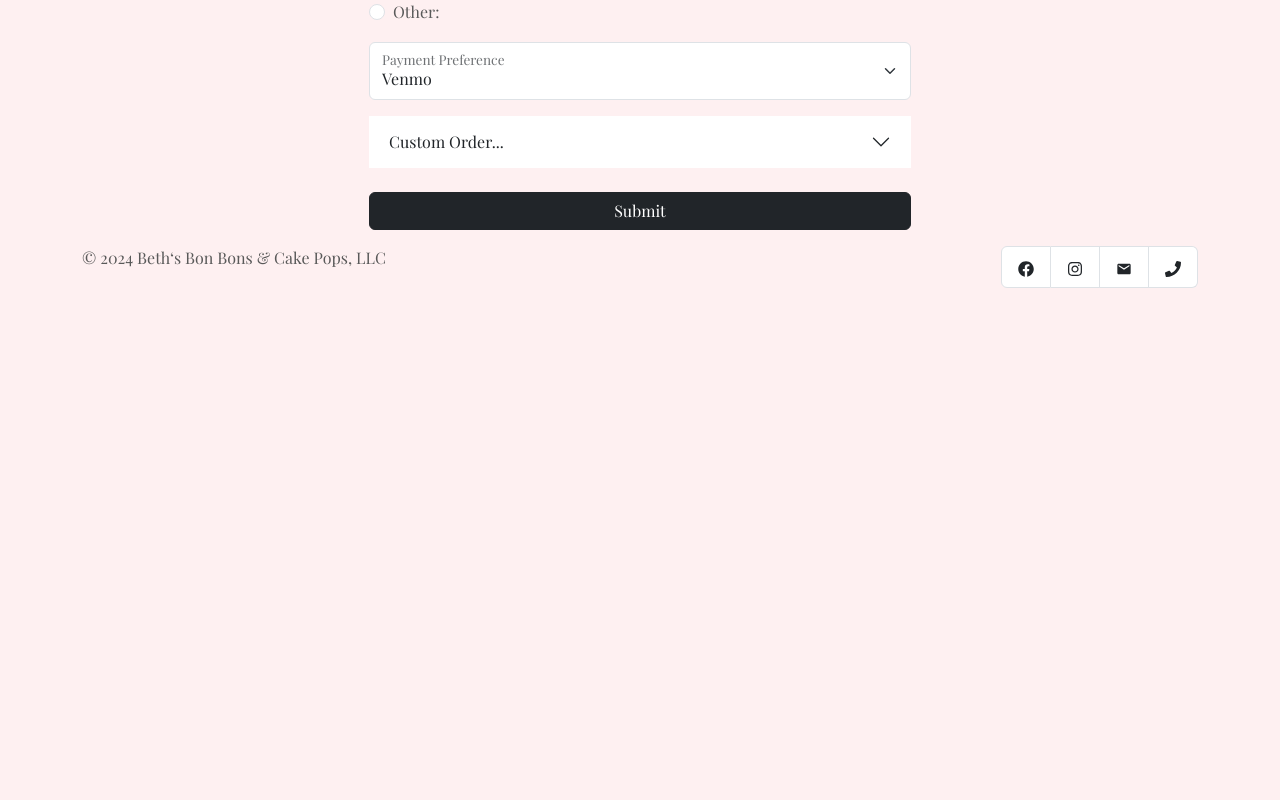
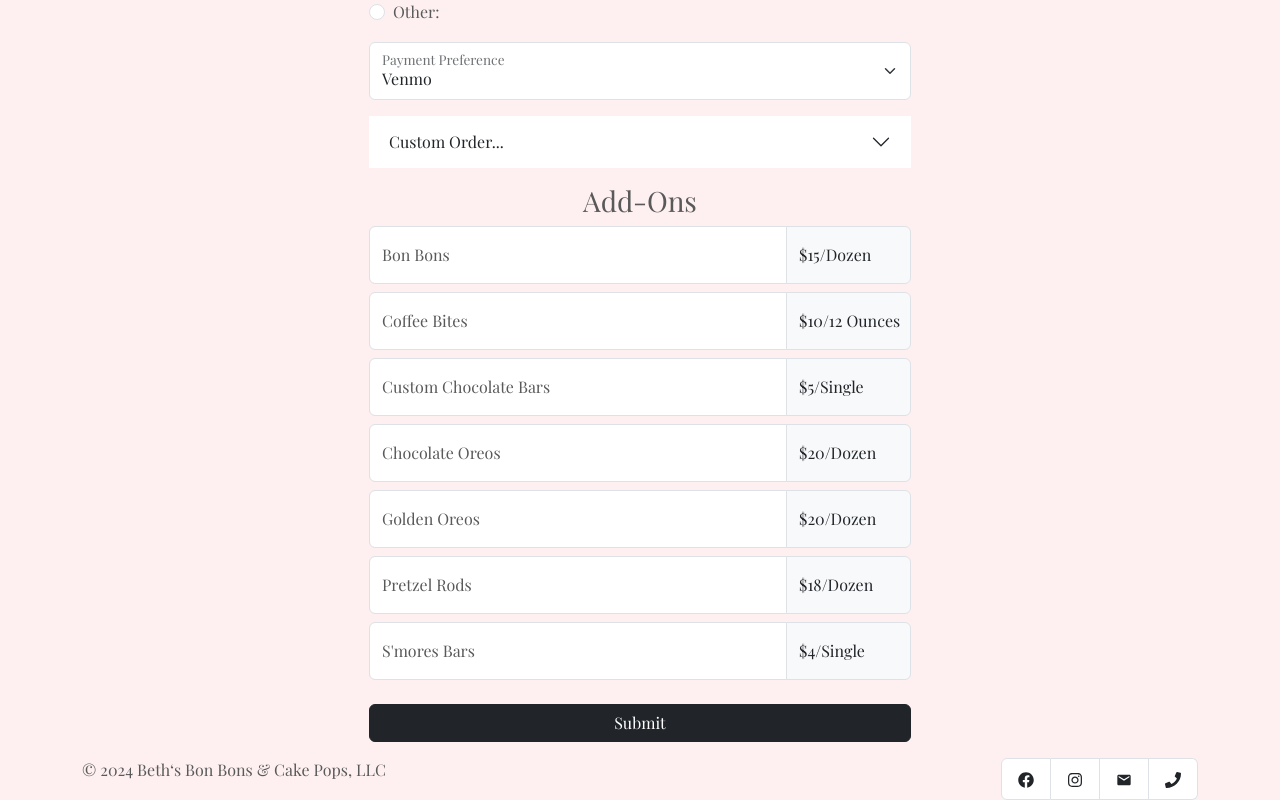
Before and after one commit to kirkhansen/beths-bon-bons, a Next.js app: page /order in a window 1280 px wide. Shown: the part 769-1569 px from the top of the page. Before the commit the page ends 1057 px from the top, so only its background shows below. Built offline with nearby package versions, Linux system fonts and the light colour scheme.

Commit message:
Add addons
also currently allow no dropdown selection / remove the validation that
one dropdown needs to be active.

```diff
--- a/src/app/order/page.tsx
+++ b/src/app/order/page.tsx
@@ -9,6 +9,7 @@ import InputGroup from "react-bootstrap/InputGroup";
 import FloatingLabel from "react-bootstrap/FloatingLabel";
 import Spinner from "react-bootstrap/Spinner";
 import {
+  addOns,
   email,
   defaultFormState,
   BaseFormState,
@@ -51,12 +52,6 @@ const OrderPage: React.FC = () => {
     event.preventDefault();
     const form = event.currentTarget;
     setLoading(true);
-
-    if(activeKey === null) {
-      setErrorMessage("Please open one of the order form sections to submit before submitting.");
-      setLoading(false);
-      return;
-    }
 
     if (form.checkValidity() === false) {
       event.stopPropagation();
@@ -293,6 +288,26 @@ const OrderPage: React.FC = () => {
             </Accordion.Item>
             {/* End custom orders */}
           </Accordion>
+          <h3 className="text-center mt-3">Add-Ons</h3>
+          {addOns.map((item) => (
+            <Form.Group key={item["name"]} className="mb-2">
+              <InputGroup key={item + "-optional-input-group"}>
+                <FloatingLabel key={item + "-label"} label={item["name"]}>
+                <Form.Control
+                  key={item + "-add-ons"}
+                  name={item["name"]}
+                  placeholder={item["name"]}
+                  onChange={handleChange}
+                  type="number"
+                  min="0"
+                />
+                </FloatingLabel>
+                <InputGroup.Text key={item + "input-group-text"} style={{width: "125px"}} className="text-center">
+                  ${item["price"]}/{item["unit"]}
+                </InputGroup.Text>
+              </InputGroup>
+            </Form.Group>
+          ))}
           <div className="d-grid gap-2 mt-4">
             <Button variant="dark" type="submit" disabled={loading}>
               {loading ? (
--- a/src/constants.tsx
+++ b/src/constants.tsx
@@ -1,4 +1,4 @@
-export const ORDER_FORM_URI = "https://script.google.com/macros/s/AKfycbxxmv8anFiWrxxuErEGi9h-szFw_BYg4ySX7FZWa8m5ACCUIIbuywgk20n1dmmVGmF-3g/exec";
+export const ORDER_FORM_URI = "https://script.google.com/macros/s/AKfycbxx3cWIwwBe4EsFcvG3FswcyULmMtxh2KQNnrtFIDB_MYlqKpbcGVFV2PuJ_YQNSug/exec";
 export const MAIL_CHIMP_URI = "https://app.us8.list-manage.com/subscribe/post?u=c72545f330723e5656eae34ce&id=5dfc19aaa6&f_id=000dc9e2f0";
 
 type PaymentMethod = "venmo" | "cash" | null;
@@ -56,3 +56,14 @@ export interface PostResponse {
 }
 
 export const email = "bethsbonbons@gmail.com";
+
+
+export const addOns = [
+  {"name": "Bon Bons", "unit": "Dozen", "price": "15"},
+  {"name": "Coffee Bites", "unit": "12 Ounces", "price": "10"},
+  {"name": "Custom Chocolate Bars", "unit": "Single", "price": "5"},
+  {"name": "Chocolate Oreos", "unit": "Dozen", "price": "20"},
+  {"name": "Golden Oreos", "unit": "Dozen", "price": "20"},
+  {"name": "Pretzel Rods", "unit": "Dozen", "price": "18"},
+  {"name": "S'mores Bars", "unit": "Single", "price": "4"},
+];
```
